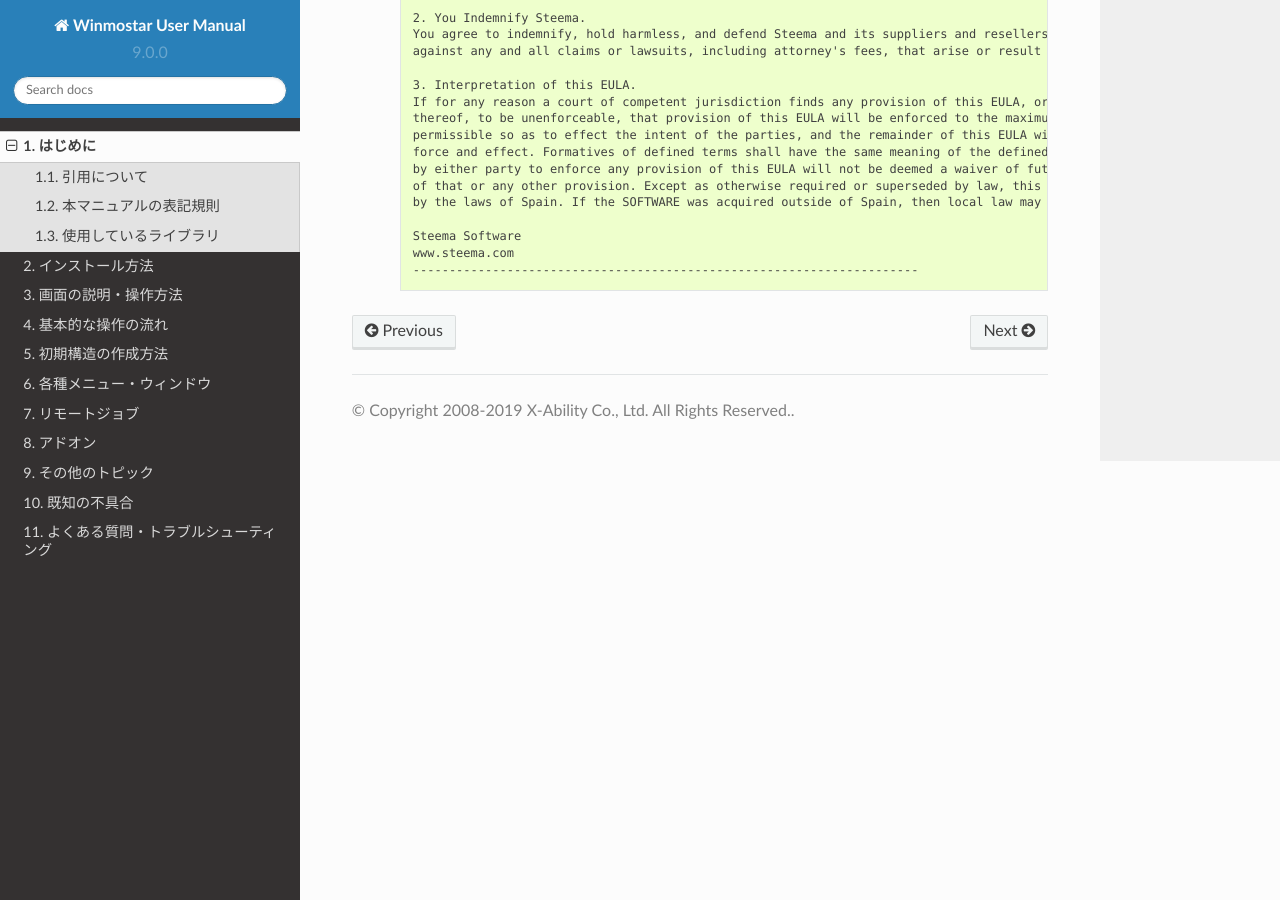
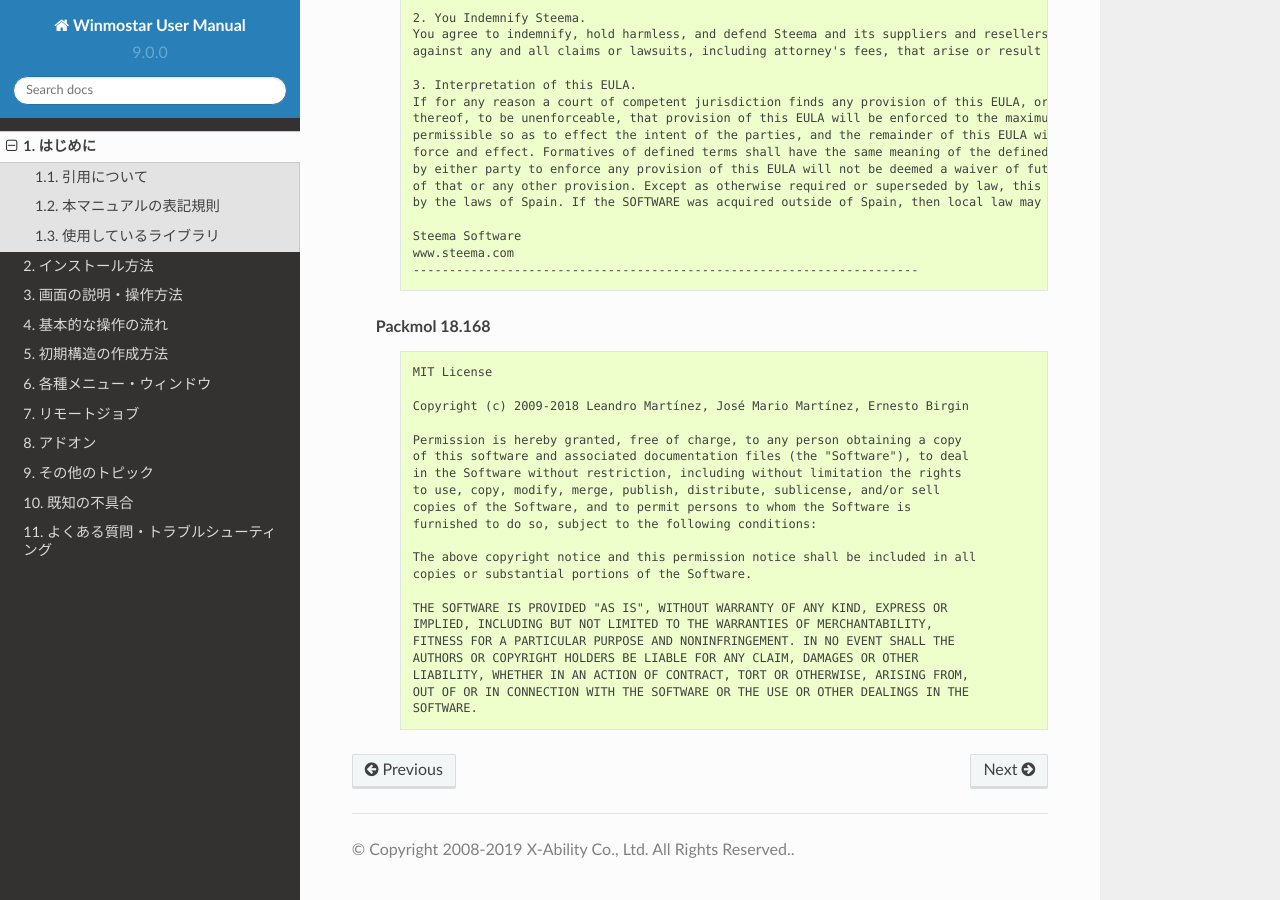
Before and after one commit to X-Ability/winmostar_doc, a Sphinx documentation site: the page built from source/introduction/introduction.rst, in a window 1280 px wide and 900 px high, scrolled down 13437 px. Built offline with Sphinx 7.4.7 and the Read the Docs theme 2.0.0, drawn with Linux system fonts in a browser that asks for light colours.

Commit message:
Packmolの記述を追加
git-svn-id: http://varane/svn/winmostar_doc/trunk@48 10044ad8-96a7-4fcc-a7cb-627c628f43f5

```diff
--- a/source/introduction/introduction.rst
+++ b/source/introduction/introduction.rst
@@ -785,3 +785,28 @@
          Steema Software
          www.steema.com
          ----------------------------------------------------------------------
+
+   Packmol 18.168
+      .. code-block:: text
+
+         MIT License
+
+         Copyright (c) 2009-2018 Leandro Martínez, José Mario Martínez, Ernesto Birgin
+
+         Permission is hereby granted, free of charge, to any person obtaining a copy
+         of this software and associated documentation files (the "Software"), to deal
+         in the Software without restriction, including without limitation the rights
+         to use, copy, modify, merge, publish, distribute, sublicense, and/or sell
+         copies of the Software, and to permit persons to whom the Software is
+         furnished to do so, subject to the following conditions:
+
+         The above copyright notice and this permission notice shall be included in all
+         copies or substantial portions of the Software.
+
+         THE SOFTWARE IS PROVIDED "AS IS", WITHOUT WARRANTY OF ANY KIND, EXPRESS OR
+         IMPLIED, INCLUDING BUT NOT LIMITED TO THE WARRANTIES OF MERCHANTABILITY,
+         FITNESS FOR A PARTICULAR PURPOSE AND NONINFRINGEMENT. IN NO EVENT SHALL THE
+         AUTHORS OR COPYRIGHT HOLDERS BE LIABLE FOR ANY CLAIM, DAMAGES OR OTHER
+         LIABILITY, WHETHER IN AN ACTION OF CONTRACT, TORT OR OTHERWISE, ARISING FROM,
+         OUT OF OR IN CONNECTION WITH THE SOFTWARE OR THE USE OR OTHER DEALINGS IN THE
+         SOFTWARE.
```
Also changed, not shown: source/winmos/md/winmos_md.rst (+11 -1 lines).
